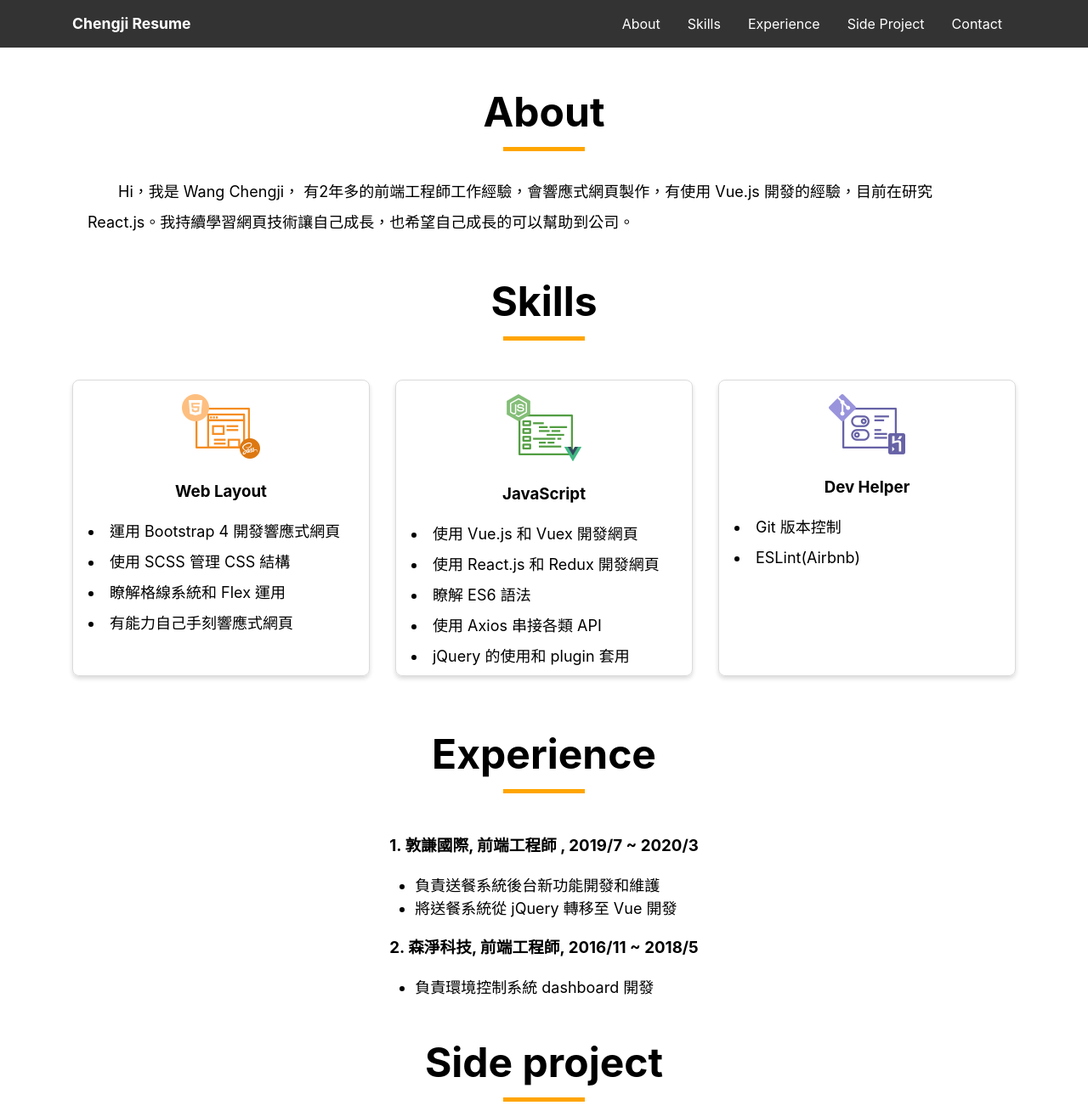
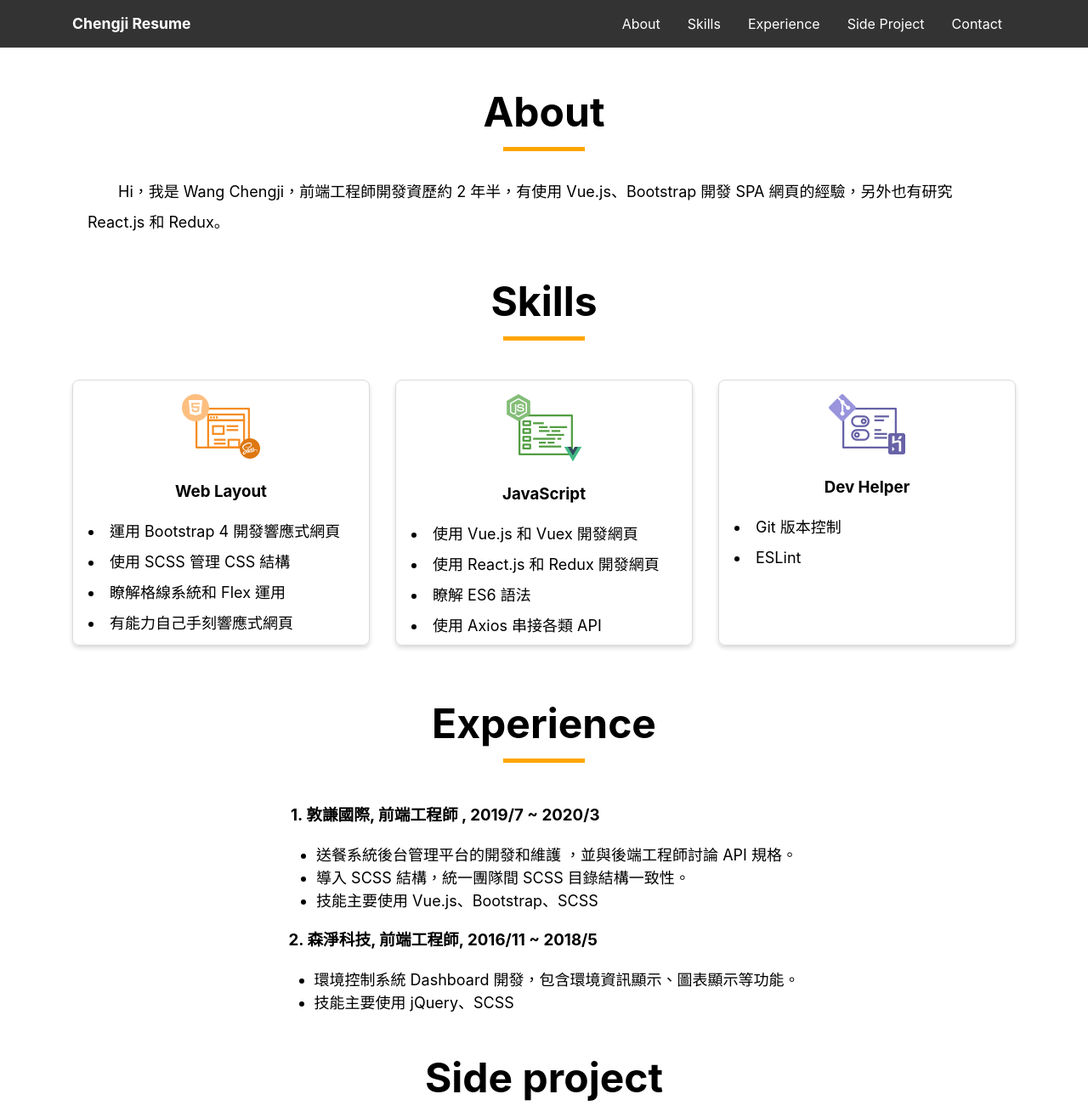
Before and after one commit to chengjiwang/aboutMe, a website: page source/index.html in a window 1280 px wide. Shown: the top 1308 px of the page at 85% size. Drawn offline with nearby package versions, Linux system fonts and the light colour scheme; files that its build step writes are made by us from their sources.

Commit message:
更新自介部分

```diff
--- a/source/index.html
+++ b/source/index.html
@@ -44,7 +44,7 @@
 	<section id="about" class="container about">
 		<h2 class="main-title">About</h2>
 		<p class="about-me">
-			Hi，我是 Wang Chengji， 有2年多的前端工程師工作經驗，會響應式網頁製作，有使用 Vue.js 開發的經驗，目前在研究 React.js。我持續學習網頁技術讓自己成長，也希望自己成長的可以幫助到公司。
+			Hi，我是 Wang Chengji，前端⼯程師開發資歷約 2 年半，有使⽤ Vue.js、Bootstrap 開發 SPA 網⾴的經驗，另外也有研究 React.js 和 Redux。
 		</p>
 	</section>
 	<section id="skills" class="container skill-section">
@@ -71,7 +71,6 @@
 						<li>使用 React.js 和 Redux 開發網頁</li>
 						<li>瞭解 ES6 語法</li>
 						<li>使用 Axios 串接各類 API</li>
-						<li>jQuery 的使用和 plugin 套用</li>
 					</ul>
 				</div>
 			</li>
@@ -81,7 +80,7 @@
 					<h3>Dev Helper</h3>
 					<ul class="skill-list-content">
 						<li>Git 版本控制</li>
-						<li>ESLint(Airbnb)</li>
+						<li>ESLint</li>
 					</ul>
 				</div>
 			</li>
@@ -93,14 +92,16 @@
 			<li>
 				<h3>1. 敦謙國際, 前端工程師 , 2019/7 ~ 2020/3</h3>
 				<ul class="experience-list">
-					<li>負責送餐系統後台新功能開發和維護</li>
-					<li>將送餐系統從 jQuery 轉移至 Vue 開發</li>
+					<li>送餐系統後台管理平台的開發和維護 ，並與後端⼯程師討論 API 規格。</li>
+					<li>導入 SCSS 結構，統⼀團隊間 SCSS ⽬錄結構⼀致性。</li>
+					<li>技能主要使⽤ Vue.js、Bootstrap、SCSS</li>
 				</ul>
 			</li>
 			<li>
 				<h3>2. 森淨科技, 前端工程師, 2016/11 ~ 2018/5</h3>
 				<ul class="experience-list">
-					<li>負責環境控制系統 dashboard 開發 </li>
+					<li>環境控制系統 Dashboard 開發，包含環境資訊顯⽰、圖表顯⽰等功能。 </li>
+					<li>技能主要使⽤ jQuery、SCSS</li>
 				</ul>
 			</li>
 		</ul>
```
